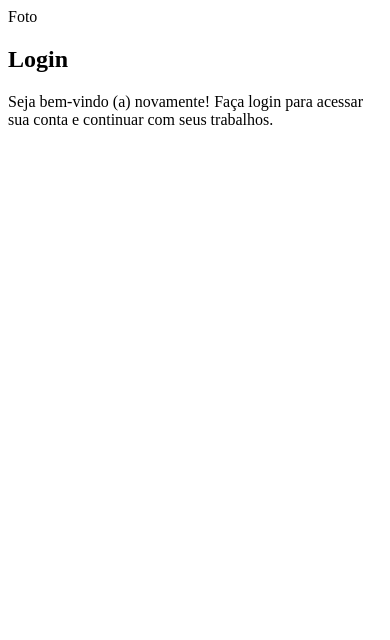
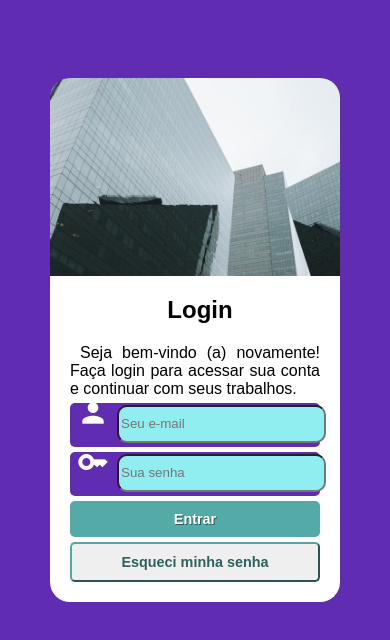
Before and after one commit to leopessano/projeto-login, a plain HTML site: page index.html in a window 390 px wide. Drawn offline with Linux system fonts and the light colour scheme.

Commit message:
mobile first quase completo

```diff
--- a/estilos/style.css
+++ b/estilos/style.css
@@ -2,7 +2,139 @@
 
 /*
 Paleta de cores
-Verde escuro: #2A5D66
-Azul claro: #5ED1E6
-Azul branco: #A6E0EA3
+Roxo: #5F2CB2
+Azul claro: #53AAA7
+Azul branco: #90EDF0
 */
+
+* {
+    margin: 0px;
+    padding: 0px;
+}
+
+body {
+    background-color: #5F2CB2;
+}
+
+main {
+    font-family: Arial, Helvetica, sans-serif;
+}
+
+section#login {
+    margin-top: 20%;
+}
+
+div#imagem {
+    background-image: url(../img/bg.jpg);
+    max-width: 290px;
+    height: 100px;
+    display: block;
+    margin: auto;
+    padding-bottom: 25%;
+    background-size: cover;
+    background-repeat: no-repeat;
+    background-position: center;
+    border-radius: 20px 20px 0px 0px;
+}
+
+div#formulario {
+    background-color: white;
+    max-width: 250px;
+    display: block;
+    text-align: justify;
+    text-indent: 10px;
+    margin: auto;
+    padding: 20px;
+    border-radius: 0px 0px 20px 20px;
+}
+
+div#formulario > h1 {
+    font-weight: bolder;
+    text-align: center;
+    padding: 0px 0px 20px 0px;
+}
+
+p#email {
+    height: 40px;
+    background-color: #5F2CB2;
+    padding: 2px;
+    margin-top: 5px;
+    text-align: right;
+    border-radius: 5px;
+}
+
+#iemail {
+    background-color: #90EDF0;
+    padding: 2px;
+    border-radius: 10px;
+    height: 30px;
+}
+
+p#senha {
+    height: 40px;
+    background-color: #5F2CB2;
+    padding: 2px;
+    margin-top: 5px;
+    text-align: right;
+    border-radius: 5px;
+}
+
+#isenha {
+    background-color: #90EDF0;
+    padding: 2px;
+    border-radius: 10px;
+    height: 30px;
+}
+
+#ientrar {
+    padding: 10px;
+    margin-top: 5px;
+    margin-left: -10px;
+    width: 250px;
+    font-size: 0.9em;
+    font-weight: bolder;
+    text-shadow: 1px 1px rgba(0, 0, 0, 0.459);
+    color: white;
+    background-color: #53AAA7;
+    border: none;
+    border-radius: 5px;
+
+}
+
+#ientrar:hover{
+    cursor: pointer;
+    background-color: #2f615f;
+
+}
+
+#iesqueci {
+    padding: 10px;
+    margin-top: 5px;
+    margin-left: -10px;
+    width: 250px;
+    font-size: 0.9em;
+    font-weight: bold;
+    color: #2f615f;
+    border-radius: 5px;
+    border-color: #53a8a5;
+}
+
+#iesqueci:hover {
+    cursor: pointer;
+    color: rgba(0, 0, 0, 0.637);
+    background-color: #65ccc9;
+}
+
+#iperson {
+    line-height: 0px;
+    margin-left: -15px;
+    font-size: 2em;
+    color: white;
+}
+
+#ikey {
+    line-height: 0px;
+    margin-left: -15px;
+    font-size: 2em;
+    color: white;
+}
--- a/index.html
+++ b/index.html
@@ -4,19 +4,37 @@
     <meta charset="UTF-8">
     <meta name="viewport" content="width=device-width, initial-scale=1.0">
     <title>Login</title>
+    <link href="https://fonts.googleapis.com/icon?family=Material+Icons"
+      rel="stylesheet">
     <link rel="stylesheet" href="estilos/style.css">
 </head>
 <body>
     <main>
         <section id="login">
-            <div id="imagem">
-                Foto
-            </div>
+            <div id="imagem"></div>
+
             <div id="formulario">
                 <h1>Login</h1>
                 <p>Seja bem-vindo (a) novamente! Faça login para acessar sua conta e continuar com seus trabalhos.</p>
+
                 <form action="login.php" method="post">
-
+                    <p id="email" >
+                        <span id="iperson" class="material-icons">person
+                        <label for="iemail"></label>
+                        <input type="email" name="email" id="iemail"
+                        placeholder="Seu e-mail" autocomplete="email" size="23">
+                    </p>
+                    <p id="senha">
+                        <span id="ikey" class="material-icons">key
+                        <label for="isenha"></label>
+                        <input type="password" name="senha" id="isenha" placeholder="Sua senha" autocomplete="current-password" required minlength="8" maxlength="20" size="23">
+                    </p>
+                    <p id="entrar">
+                        <input type="submit" value="Entrar" id="ientrar">
+                    </p>
+                    <p id="esqueci">
+                        <input type="button" value="Esqueci minha senha" id="iesqueci">
+                    </p>
                 </form>
             </div>
         </section>
```
